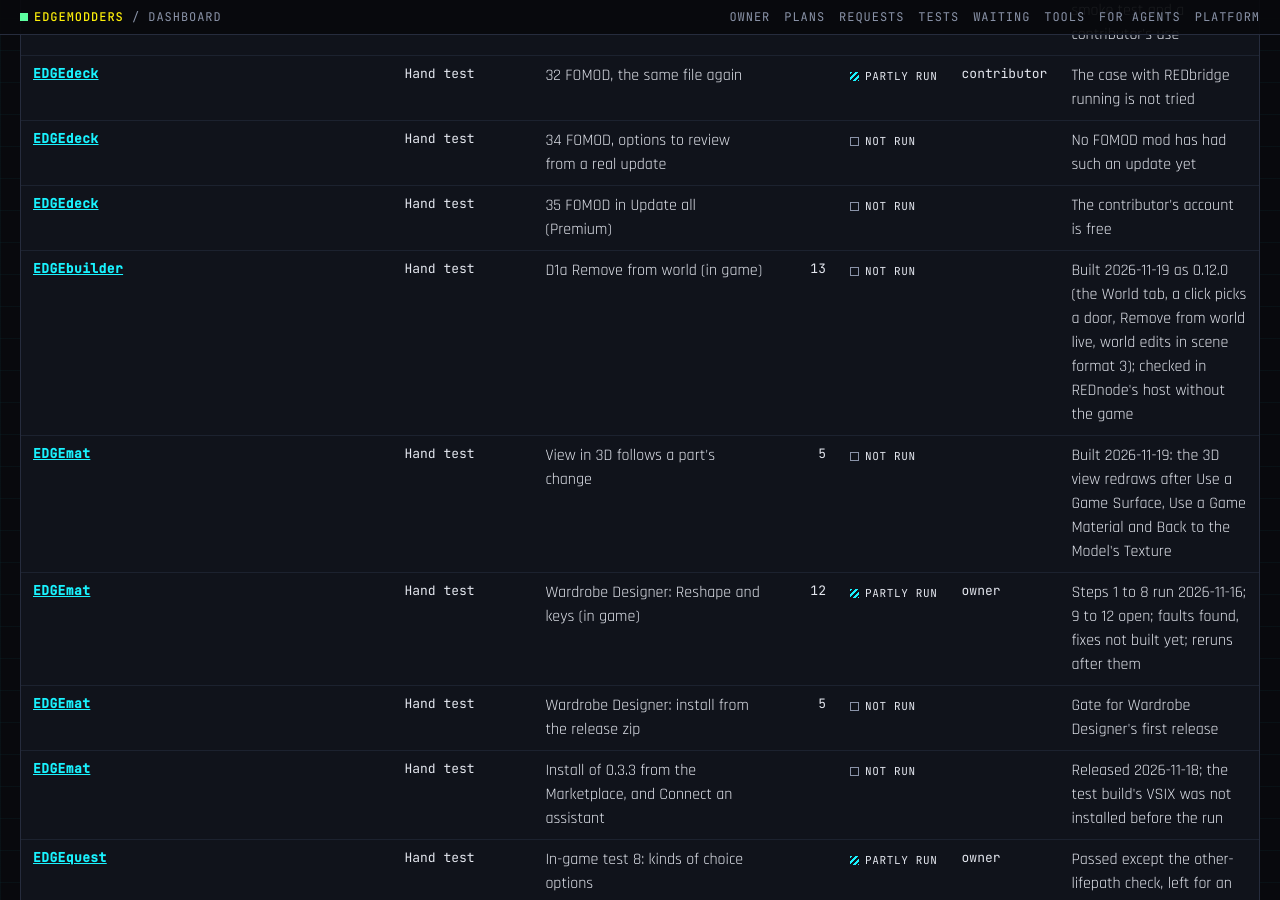
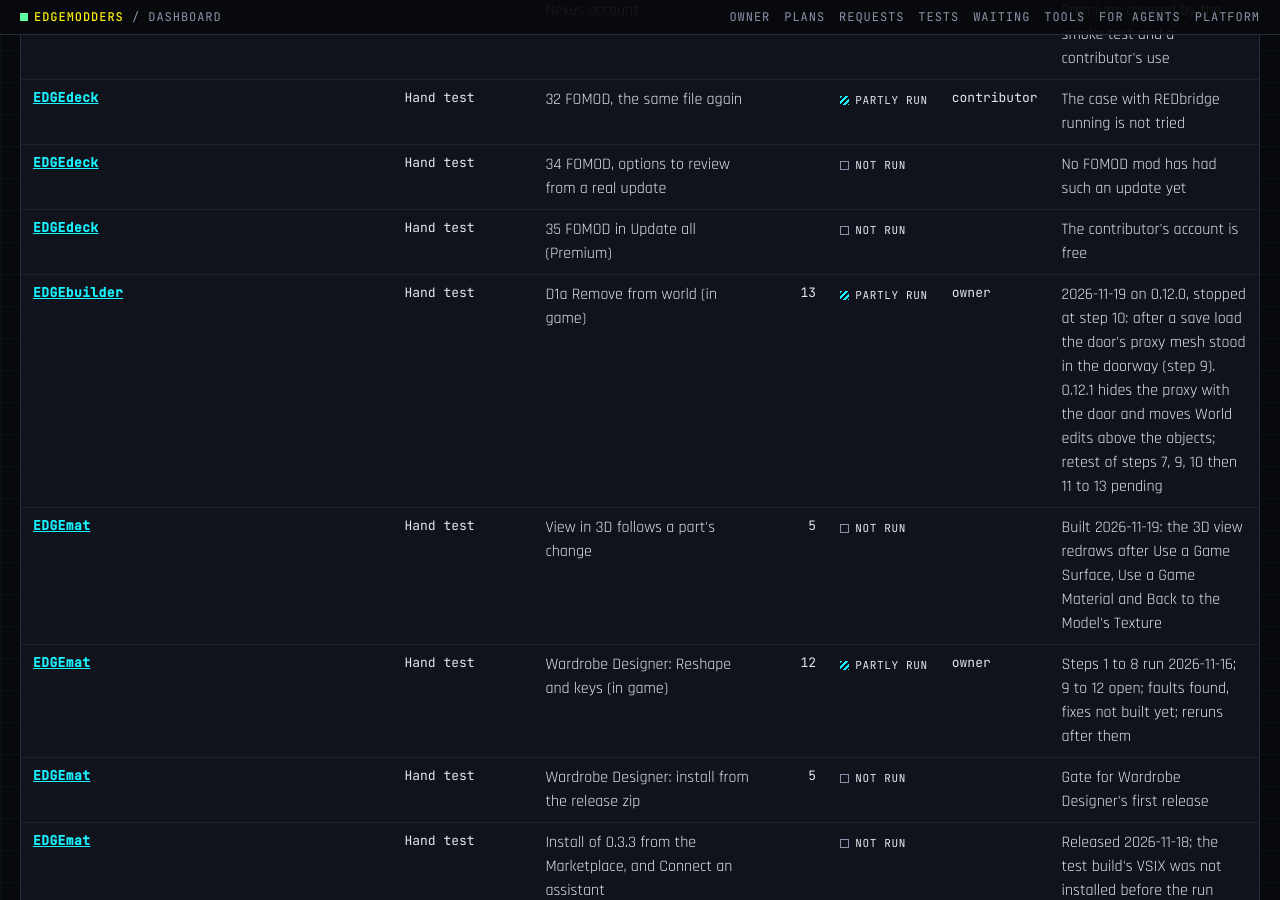
Before and after one commit to Edgemodders/EDGEweb, a Jekyll site: the page docs/dashboard.html, which Jekyll copies as it is, in a window 1280 px wide and 900 px high, scrolled down 9742 px. Built offline with Jekyll 4.4.1, drawn with Linux system fonts in a browser that asks for light colours; some of the changed text lies outside the part shown.

Commit message:
Dashboard: EDGEbuilder's D1a partly run, 0.12.1 for the retest
Co-Authored-By: Claude Opus 5.5 <noreply@anthropic.com>

```diff
--- a/docs/assets/dashboard/status.js
+++ b/docs/assets/dashboard/status.js
@@ -1419,9 +1419,9 @@ window.EDGE_STATUS = {
     {
      "name": "D1a Remove from world (in game)",
      "steps": 13,
-     "status": "not run",
-     "ranBy": null,
-     "note": "Built 2026-11-19 as 0.12.0 (the World tab, a click picks a door, Remove from world live, world edits in scene format 3); checked in REDnode's host without the game"
+     "status": "partly run",
+     "ranBy": "owner",
+     "note": "2026-11-19 on 0.12.0, stopped at step 10: after a save load the door's proxy mesh stood in the doorway (step 9). 0.12.1 hides the proxy with the door and moves World edits above the objects; retest of steps 7, 9, 10 then 11 to 13 pending"
     },
     {
      "name": "0.11.1 import probe with the npm core (outside the game)",
@@ -1501,7 +1501,7 @@ window.EDGE_STATUS = {
     }
    ],
    "ownerActions": [
-    "Let EDGEbuilder 0.12.0 be deployed with the game closed, then run the D1a test, steps 1 to 13 (docs/testing.md, D1a Remove from world)"
+    "Let EDGEbuilder 0.12.1 be deployed with the game closed, then retest D1a steps 7, 9 and 10 and run 11 to 13 (docs/testing.md, D1a)"
    ],
    "risks": [
     "Import is slow: about 2 minutes for a 4096 px model",
--- a/docs/dashboard.html
+++ b/docs/dashboard.html
@@ -203,7 +203,7 @@ pre.how { background: #05060a; border: 1px solid var(--line); padding: 12px 14px
 </div>
 <div id="tip" role="tooltip"></div>
 
-<script src="assets/dashboard/status.js?v=75"></script>
+<script src="assets/dashboard/status.js?v=76"></script>
 <script>
 (function () {
   var S = window.EDGE_STATUS;
```
